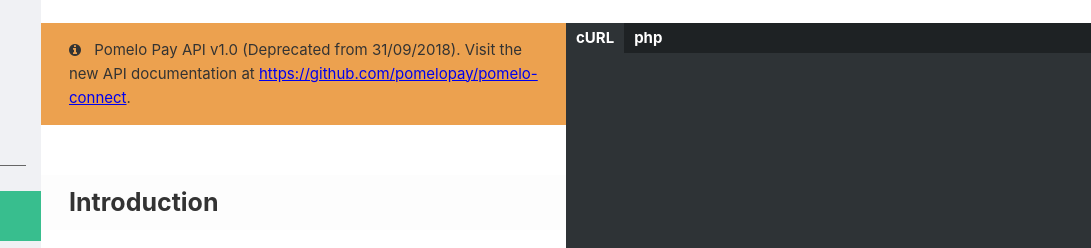
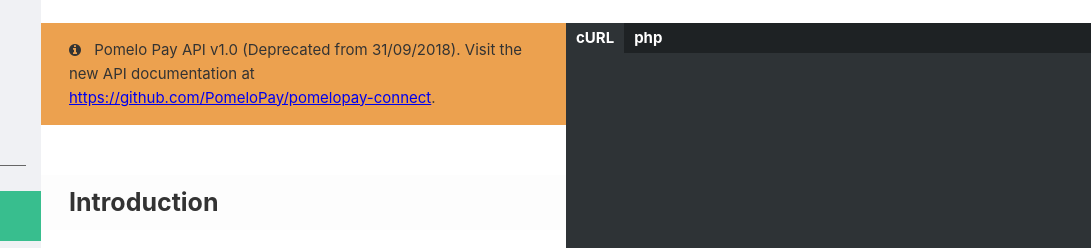
Before and after one commit to PomeloPay/pomelo-apidoc, a plain HTML site: page index.html in a window 1280 px wide. Shown: the top 248 px of the page, 189-1280 px from the left. Drawn offline with Linux system fonts and the light colour scheme.

Commit message:
Update index.html

```diff
--- a/index.html
+++ b/index.html
@@ -269,7 +269,7 @@
       <div class="dark-box"></div>
       <div class="content">
         <aside class="notice">
-Pomelo Pay API v1.0 (Deprecated from 31/09/2018). Visit the new API documentation at <a href="https://github.com/pomelopay/pomelo-connect">https://github.com/pomelopay/pomelo-connect</a>.
+Pomelo Pay API v1.0 (Deprecated from 31/09/2018). Visit the new API documentation at <a href="https://github.com/PomeloPay/pomelopay-connect">https://github.com/PomeloPay/pomelopay-connect</a>.
         </aside>
         <h1 id='introduction'>Introduction</h1>
 <p>Thanks for using the Pomelo Pay API. It&#39;s a great way to build your applications on top of the Pomelo Pay platform.</p>
```
